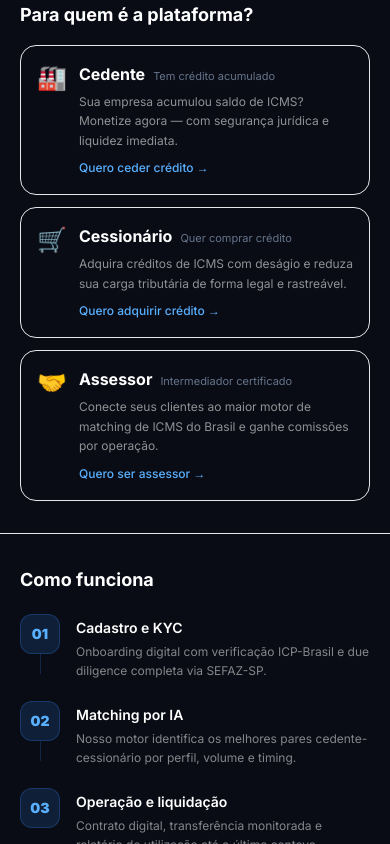
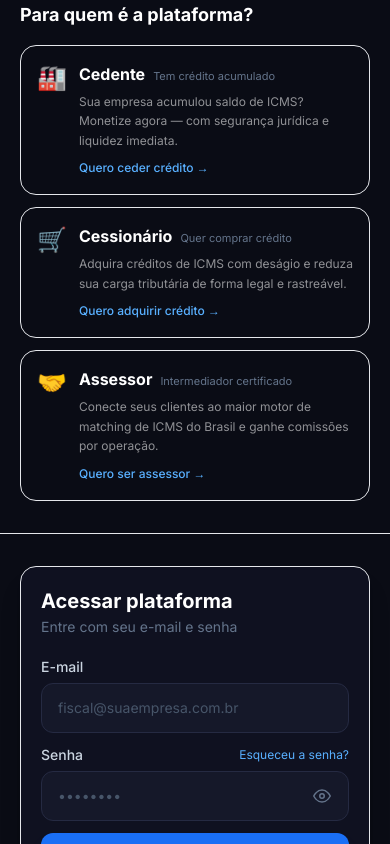
Before and after one commit to AmparaTec/ecredac-platform, a Next.js app: page /login in a window 390 px wide. Shown: the part 1156-2000 px from the top of the page. Built offline with nearby package versions, Linux system fonts and the light colour scheme.

Commit message:
fix: login field focus loss - inline form instead of inner component

```diff
--- a/src/app/(auth)/login/page.tsx
+++ b/src/app/(auth)/login/page.tsx
@@ -5,7 +5,8 @@ import { useRouter } from 'next/navigation'
 import { createClient } from '@/lib/supabase/client'
 import Link from 'next/link'
 
-/* ─── Ícones inline (evita import extra) ─────────────────────────── */
+/* Form is inline to prevent focus loss - fixed to address focus re-mount issues */
+
 const EyeIcon = () => (
   <svg xmlns="http://www.w3.org/2000/svg" width="18" height="18" viewBox="0 0 24 24" fill="none" stroke="currentColor" strokeWidth="2" strokeLinecap="round" strokeLinejoin="round">
     <path d="M1 12s4-8 11-8 11 8 11 8-4 8-11 8-11-8-11-8z" /><circle cx="12" cy="12" r="3" />
@@ -28,7 +29,6 @@ const CheckIcon = () => (
   </svg>
 )
 
-/* ─── Dados ──────────────────────────────────────────────────────── */
 const stats = [
   { value: 'R$ 8,2B', label: 'em créditos gerenciados' },
   { value: '1.240+', label: 'empresas cadastradas' },
@@ -74,7 +74,6 @@ const differentials = [
   { icon: '💼', title: 'Suporte Jurídico', desc: 'Equipe especializada em direito tributário e ICMS.' },
 ]
 
-/* ─── Componente principal ────────────────────────────────────────── */
 export default function LoginPage() {
   const [email, setEmail] = useState('')
   const [password, setPassword] = useState('')
@@ -103,20 +102,72 @@ export default function LoginPage() {
     formRef.current?.scrollIntoView({ behavior: 'smooth', block: 'start' })
   }
 
-  /* ── Formulário de login (reutilizado em mobile e desktop) ─────── */
-  const LoginForm = () => (
+  /* Form content inline to prevent focus loss */
+  return (
+    <>
+      <div className="hidden lg:flex min-h-screen bg-dark-900">
+        <div
+          className="w-1/2 flex flex-col justify-between p-14 text-white overflow-y-auto"
+          style={{ background: 'linear-gradient(160deg, #06070D 0%, #0F1120 55%, #151829 100%)' }}
+        >
+          <div className="flex items-center gap-3">
+            <div className="w-11 h-11 rounded-xl bg-gradient-to-br from-brand-500 to-accent-600 flex items-center justify-center font-black text-xl shadow-lg shadow-brand-600/30">E</div>
+            <div>
+              <span className="text-2xl font-bold tracking-tight">E-CREDac</span>
+              <span className="block text-xs text-slate-500 mt-0.5">by Rede Ampara Tec</span>
+            </div>
+          </div>
+
+          <div className="my-12">
+            <h1 className="text-5xl font-black leading-tight mb-4">
+              O Maior Motor<br />de Créditos de<br />
+              <span className="text-transparent bg-clip-text bg-gradient-to-r from-brand-400 to-accent-400">ICMS do Brasil.</span>
+            </h1>
+            <p className="text-lg text-white/65 max-w-md leading-relaxed mb-10">
+              Conectamos cedentes e cessionários com compliance SEFAZ-SP nativo — da originação ao último centavo utilizado.
+            </p>
+
+            <div className="grid grid-cols-3 gap-4 mb-10">
+              {stats.map((s) => (
+                <div key={s.label} className="bg-white/5 rounded-xl p-4 border border-white/10">
+                  <p className="text-3xl font-bold text-brand-300">{s.value}</p>
+                  <p className="text-xs text-white/50 mt-1">{s.label}</p>
+                </div>
+              ))}
+            </div>
+
+            <div className="space-y-4">
+              {howItWorks.map((h) => (
+                <div key={h.step} className="flex gap-4">
+                  <span className="text-brand-500 font-black text-lg w-8 flex-shrink-0">{h.step}</span>
+                  <div>
+                    <p className="text-sm font-semibold text-white">{h.title}</p>
+                    <p className="text-xs text-white/50 mt-0.5">{h.desc}</p>
+                  </div>
+                </div>
+              ))}
+            </div>
+          </div>
+
+          <div className="flex flex-wrap gap-4 text-xs text-white/30">
+            {differentials.slice(0, 4).map(d => (
+              <span key={d.title}>{d.icon} {d.title}</span>
+            ))}
+          </div>
+        </div>
+
+        <div className="w-1/2 flex items-center justify-center p-10 bg-dark-900">
+          <div className="w-full max-w-sm bg-dark-800 rounded-2xl p-8 shadow-2xl shadow-black/30 border border-dark-600/30">
             <div className="w-full">
               <div className="mb-5">
                 <h2 className="text-xl font-bold text-white">Acessar plataforma</h2>
                 <p className="text-slate-500 text-sm mt-0.5">Entre com seu e-mail e senha</p>
               </div>
-
               {error && (
                 <div className="mb-4 p-3 rounded-xl bg-red-500/15 border border-red-500/25 text-red-400 text-sm">
                   {error}
                 </div>
               )}
-
               <form onSubmit={handleLogin} className="space-y-3">
                 <div>
                   <label className="block text-sm font-medium text-slate-300 mb-1.5">E-mail</label>
@@ -130,7 +181,6 @@ export default function LoginPage() {
                     className="w-full rounded-xl border border-dark-500/60 px-4 py-3.5 text-sm bg-dark-700 text-white placeholder:text-slate-600 focus:border-brand-500 focus:ring-2 focus:ring-brand-500/20 transition-all outline-none"
                   />
                 </div>
-
                 <div>
                   <div className="flex items-center justify-between mb-1.5">
                     <label className="block text-sm font-medium text-slate-300">Senha</label>
@@ -158,7 +208,6 @@ export default function LoginPage() {
                     </button>
                   </div>
                 </div>
-
                 <button
                   type="submit"
                   disabled={loading}
@@ -172,14 +221,12 @@ export default function LoginPage() {
                   ) : 'Entrar na plataforma'}
                 </button>
               </form>
-
               <p className="text-center text-sm text-slate-500 mt-4">
                 Ainda não tem conta?{' '}
                 <Link href="/register" className="text-brand-400 hover:text-brand-300 font-semibold">
                   Cadastre-se grátis
                 </Link>
               </p>
-
               <div className="mt-4 pt-4 border-t border-dark-500/30 flex items-center justify-center gap-4 text-xs text-slate-600">
                 <span>🔒 256-bit SSL</span>
                 <span>•</span>
@@ -188,85 +235,11 @@ export default function LoginPage() {
                 <span>🛡️ LGPD</span>
               </div>
             </div>
-  )
-
-  return (
-    <>
-      {/* ═══════════════════════════════════════════════════════════
-          DESKTOP — split layout (esquerda: empresa | direita: form)
-      ═══════════════════════════════════════════════════════════ */}
-      <div className="hidden lg:flex min-h-screen bg-dark-900">
-
-        {/* Painel esquerdo — empresa */}
-        <div
-          className="w-1/2 flex flex-col justify-between p-14 text-white overflow-y-auto"
-          style={{ background: 'linear-gradient(160deg, #06070D 0%, #0F1120 55%, #151829 100%)' }}
-        >
-          {/* Logo */}
-          <div className="flex items-center gap-3">
-            <div className="w-11 h-11 rounded-xl bg-gradient-to-br from-brand-500 to-accent-600 flex items-center justify-center font-black text-xl shadow-lg shadow-brand-600/30">E</div>
-            <div>
-              <span className="text-2xl font-bold tracking-tight">E-CREDac</span>
-              <span className="block text-xs text-slate-500 mt-0.5">by Rede Ampara Tec</span>
-            </div>
-          </div>
-
-          {/* Hero */}
-          <div className="my-12">
-            <h1 className="text-5xl font-black leading-tight mb-4">
-              O Maior Motor<br />de Créditos de<br />
-              <span className="text-transparent bg-clip-text bg-gradient-to-r from-brand-400 to-accent-400">ICMS do Brasil.</span>
-            </h1>
-            <p className="text-lg text-white/65 max-w-md leading-relaxed mb-10">
-              Conectamos cedentes e cessionários com compliance SEFAZ-SP nativo — da originação ao último centavo utilizado.
-            </p>
-
-            {/* Stats */}
-            <div className="grid grid-cols-3 gap-4 mb-10">
-              {stats.map((s) => (
-                <div key={s.label} className="bg-white/5 rounded-xl p-4 border border-white/10">
-                  <p className="text-3xl font-bold text-brand-300">{s.value}</p>
-                  <p className="text-xs text-white/50 mt-1">{s.label}</p>
-                </div>
-              ))}
-            </div>
-
-            {/* Como funciona */}
-            <div className="space-y-4">
-              {howItWorks.map((h) => (
-                <div key={h.step} className="flex gap-4">
-                  <span className="text-brand-500 font-black text-lg w-8 flex-shrink-0">{h.step}</span>
-                  <div>
-                    <p className="text-sm font-semibold text-white">{h.title}</p>
-                    <p className="text-xs text-white/50 mt-0.5">{h.desc}</p>
-                  </div>
-                </div>
-              ))}
-            </div>
-          </div>
-
-          {/* Rodapé */}
-          <div className="flex flex-wrap gap-4 text-xs text-white/30">
-            {differentials.slice(0, 4).map(d => (
-              <span key={d.title}>{d.icon} {d.title}</span>
-            ))}
-          </div>
-        </div>
-
-        {/* Painel direito — formulário */}
-        <div className="w-1/2 flex items-center justify-center p-10 bg-dark-900">
-          <div className="w-full max-w-sm bg-dark-800 rounded-2xl p-8 shadow-2xl shadow-black/30 border border-dark-600/30">
-            <LoginForm />
           </div>
         </div>
       </div>
 
-      {/* ═══════════════════════════════════════════════════════════
-          MOBILE — página completa scrollável com landing + login
-      ═══════════════════════════════════════════════════════════ */}
       <div className="lg:hidden min-h-screen bg-dark-900 text-white">
-
-        {/* ── Cabeçalho fixo mobile ───────────────────────────── */}
         <header className="sticky top-0 z-50 flex items-center justify-between px-5 py-3.5 bg-dark-900/95 backdrop-blur-sm border-b border-dark-700/50">
           <div className="flex items-center gap-2.5">
             <div className="w-8 h-8 rounded-lg bg-gradient-to-br from-brand-500 to-accent-600 flex items-center justify-center font-black text-sm shadow-md">E</div>
@@ -280,7 +253,6 @@ export default function LoginPage() {
           </button>
         </header>
 
-        {/* ── Hero mobile ─────────────────────────────────────── */}
         <section
           className="px-5 pt-10 pb-8 text-center"
           style={{ background: 'linear-gradient(180deg, #06070D 0%, #0F1120 60%, #0d0f1e 100%)' }}
@@ -289,17 +261,13 @@ export default function LoginPage() {
             <span className="w-1.5 h-1.5 rounded-full bg-brand-400 animate-pulse" />
             Plataforma ativa · 1.240+ empresas
           </div>
-
           <h1 className="text-4xl font-black leading-tight mb-3">
             O Maior Motor<br />de Créditos de<br />
             <span className="text-transparent bg-clip-text bg-gradient-to-r from-brand-400 to-accent-400">ICMS do Brasil.</span>
           </h1>
-
           <p className="text-sm text-white/60 leading-relaxed mb-7 max-w-xs mx-auto">
             Conectamos cedentes e cessionários de crédito de ICMS com compliance SEFAZ-SP nativo e inteligência artificial.
           </p>
-
-          {/* CTA mobile */}
           <div className="flex flex-col gap-2.5 max-w-xs mx-auto mb-8">
             <button
               onClick={scrollToForm}
@@ -314,8 +282,6 @@ export default function LoginPage() {
               Cadastrar minha empresa
             </Link>
           </div>
-
-          {/* Scroll hint */}
           <button
             onClick={() => document.getElementById('sobre')?.scrollIntoView({ behavior: 'smooth' })}
             className="flex flex-col items-center gap-1.5 text-white/30 hover:text-white/50 transition-colors mx-auto"
@@ -325,7 +291,6 @@ export default function LoginPage() {
           </button>
         </section>
 
-        {/* ── Stats ───────────────────────────────────────────── */}
         <section className="px-5 py-6" style={{ background: '#0d0f1e' }}>
           <div className="grid grid-cols-3 gap-3">
             {stats.map((s) => (
@@ -337,7 +302,6 @@ export default function LoginPage() {
           </div>
         </section>
 
-        {/* ── O que é crédito de ICMS? ─────────────────────────── */}
         <section id="sobre" className="px-5 py-8 border-t border-dark-700/40">
           <div className="bg-gradient-to-br from-brand-500/8 to-accent-500/5 border border-brand-500/15 rounded-2xl p-5">
             <span className="text-[11px] text-brand-400 font-semibold uppercase tracking-wider">O que é</span>
@@ -352,7 +316,6 @@ export default function LoginPage() {
           </div>
         </section>
 
-        {/* ── Para quem é? ─────────────────────────────────────── */}
         <section className="px-5 pb-8">
           <h2 className="text-lg font-bold text-white mb-4">Para quem é a plataforma?</h2>
           <div className="space-y-3">
@@ -379,53 +342,81 @@ export default function LoginPage() {
           </div>
         </section>
 
-        {/* ── Como funciona ────────────────────────────────────── */}
-        <section className="px-5 pb-8 border-t border-dark-700/40 pt-8">
-          <h2 className="text-lg font-bold text-white mb-5">Como funciona</h2>
-          <div className="space-y-5">
-            {howItWorks.map((h, i) => (
-              <div key={h.step} className="flex gap-4">
-                <div className="flex-shrink-0 w-10 h-10 rounded-xl bg-brand-500/15 border border-brand-500/25 flex items-center justify-center text-brand-400 font-black text-sm">
-                  {h.step}
+        <section ref={formRef} id="login" className="px-5 pb-8 pt-8 border-t border-dark-700/40">
+          <div className="bg-dark-800 border border-dark-600/40 rounded-2xl p-5 shadow-xl shadow-black/20">
+            <div className="w-full">
+              <div className="mb-5">
+                <h2 className="text-xl font-bold text-white">Acessar plataforma</h2>
+                <p className="text-slate-500 text-sm mt-0.5">Entre com seu e-mail e senha</p>
               </div>
-                <div className="flex-1 pt-1">
-                  <p className="text-sm font-semibold text-white">{h.title}</p>
-                  <p className="text-xs text-white/50 mt-1 leading-relaxed">{h.desc}</p>
+              {error && (
+                <div className="mb-4 p-3 rounded-xl bg-red-500/15 border border-red-500/25 text-red-400 text-sm">
+                  {error}
                 </div>
-                {i < howItWorks.length - 1 && (
-                  <div className="absolute ml-5 mt-10 w-px h-5 bg-brand-500/20" />
               )}
+              <form onSubmit={handleLogin} className="space-y-3">
+                <div>
+                  <label className="block text-sm font-medium text-slate-300 mb-1.5">E-mail</label>
+                  <input
+                    type="email"
+                    autoComplete="email"
+                    value={email}
+                    onChange={(e) => setEmail(e.target.value)}
+                    placeholder="fiscal@suaempresa.com.br"
+                    required
+                    className="w-full rounded-xl border border-dark-500/60 px-4 py-3.5 text-sm bg-dark-700 text-white placeholder:text-slate-600 focus:border-brand-500 focus:ring-2 focus:ring-brand-500/20 transition-all outline-none"
+                  />
                 </div>
-            ))}
+                <div>
+                  <div className="flex items-center justify-between mb-1.5">
+                    <label className="block text-sm font-medium text-slate-300">Senha</label>
+                    <Link href="/forgot-password" className="text-xs text-brand-400 hover:text-brand-300 transition-colors">
+                      Esqueceu a senha?
+                    </Link>
+                  </div>
+                  <div className="relative">
+                    <input
+                      type={showPassword ? 'text' : 'password'}
+                      autoComplete="current-password"
+                      value={password}
+                      onChange={(e) => setPassword(e.target.value)}
+                      placeholder="••••••••"
+                      required
+                      className="w-full rounded-xl border border-dark-500/60 px-4 py-3.5 pr-12 text-sm bg-dark-700 text-white placeholder:text-slate-600 focus:border-brand-500 focus:ring-2 focus:ring-brand-500/20 transition-all outline-none"
+                    />
+                    <button
+                      type="button"
+                      onClick={() => setShowPassword(!showPassword)}
+                      className="absolute right-3.5 top-1/2 -translate-y-1/2 text-slate-500 hover:text-slate-300 transition-colors p-1"
+                      tabIndex={-1}
+                    >
+                      {showPassword ? <EyeOffIcon /> : <EyeIcon />}
+                    </button>
+                  </div>
+                </div>
+                <button
+                  type="submit"
+                  disabled={loading}
+                  className="w-full bg-brand-600 hover:bg-brand-500 active:scale-[0.98] text-white font-bold py-4 rounded-xl shadow-lg shadow-brand-500/20 transition-all disabled:opacity-50 text-sm mt-1"
+                >
+                  {loading ? (
+                    <span className="flex items-center justify-center gap-2">
+                      <span className="animate-spin w-4 h-4 border-2 border-white/30 border-t-white rounded-full inline-block" />
+                      Entrando...
+                    </span>
+                  ) : 'Entrar na plataforma'}
+                </button>
+              </form>
+              <p className="text-center text-sm text-slate-500 mt-4">
+                Ainda não tem conta?{' '}
+                <Link href="/register" className="text-brand-400 hover:text-brand-300 font-semibold">
+                  Cadastre-se grátis
+                </Link>
+              </p>
+            </div>
           </div>
         </section>
 
-        {/* ── Diferenciais ─────────────────────────────────────── */}
-        <section className="px-5 pb-8 border-t border-dark-700/40 pt-8">
-          <h2 className="text-lg font-bold text-white mb-4">Por que a E-CREDac?</h2>
-          <div className="grid grid-cols-2 gap-3">
-            {differentials.map((d) => (
-              <div key={d.title} className="bg-dark-800/60 border border-dark-600/30 rounded-xl p-3.5">
-                <span className="text-xl">{d.icon}</span>
-                <p className="text-xs font-semibold text-white mt-2">{d.title}</p>
-                <p className="text-[11px] text-white/45 mt-1 leading-relaxed">{d.desc}</p>
-              </div>
-            ))}
-          </div>
-        </section>
-
-        {/* ── Formulário de login ──────────────────────────────── */}
-        <section
-          ref={formRef}
-          id="login"
-          className="px-5 pb-8 pt-8 border-t border-dark-700/40"
-        >
-          <div className="bg-dark-800 border border-dark-600/40 rounded-2xl p-5 shadow-xl shadow-black/20">
-            <LoginForm />
-          </div>
-        </section>
-
-        {/* ── Rodapé mobile ───────────────────────────────────── */}
         <footer className="px-5 pb-10 pt-4 border-t border-dark-700/30">
           <div className="flex items-center justify-center gap-2 mb-4">
             <div className="w-6 h-6 rounded-md bg-gradient-to-br from-brand-500 to-accent-600 flex items-center justify-center font-black text-xs">E</div>
```
Lines whose indentation alone changed are shown as unchanged.
